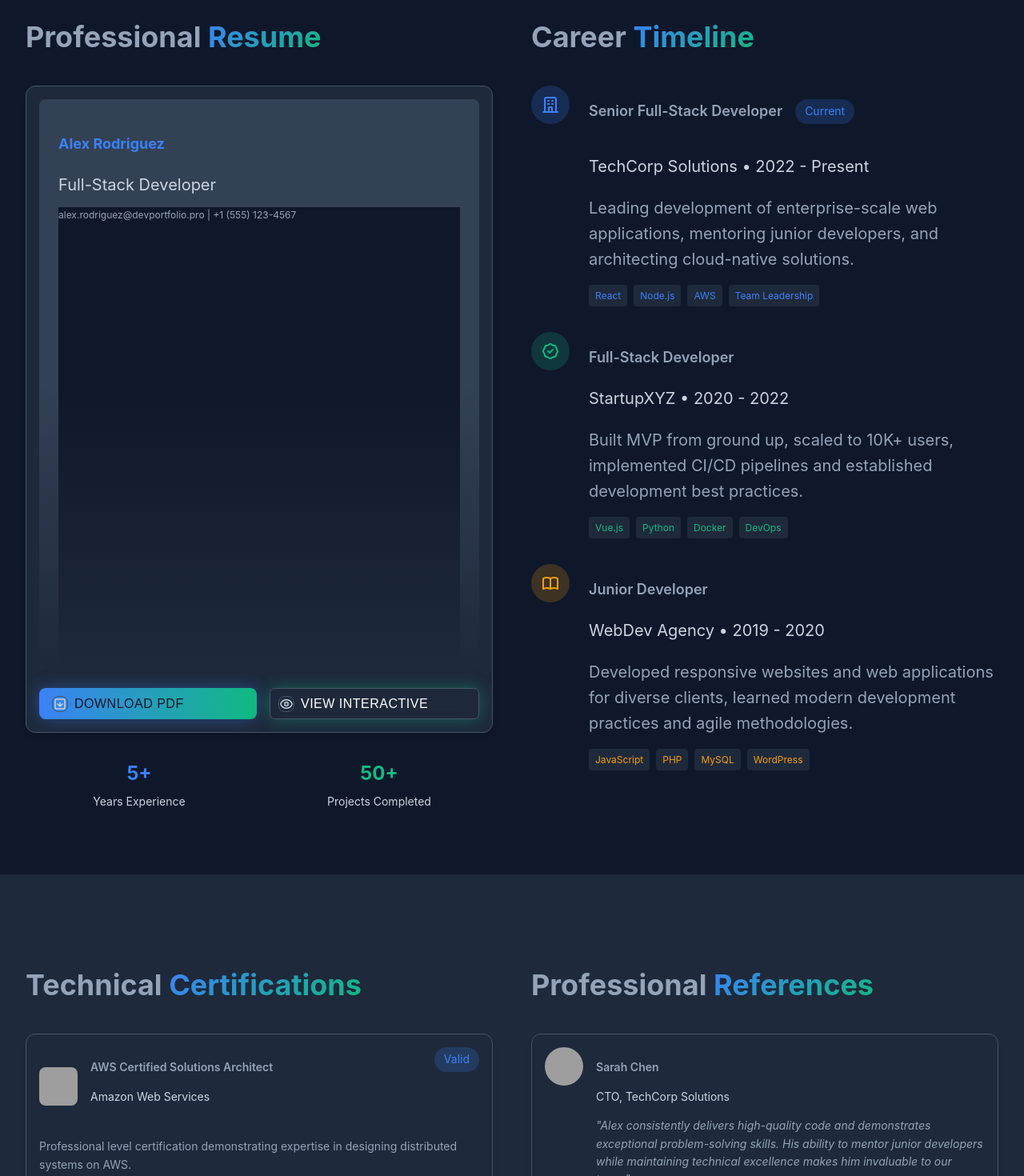
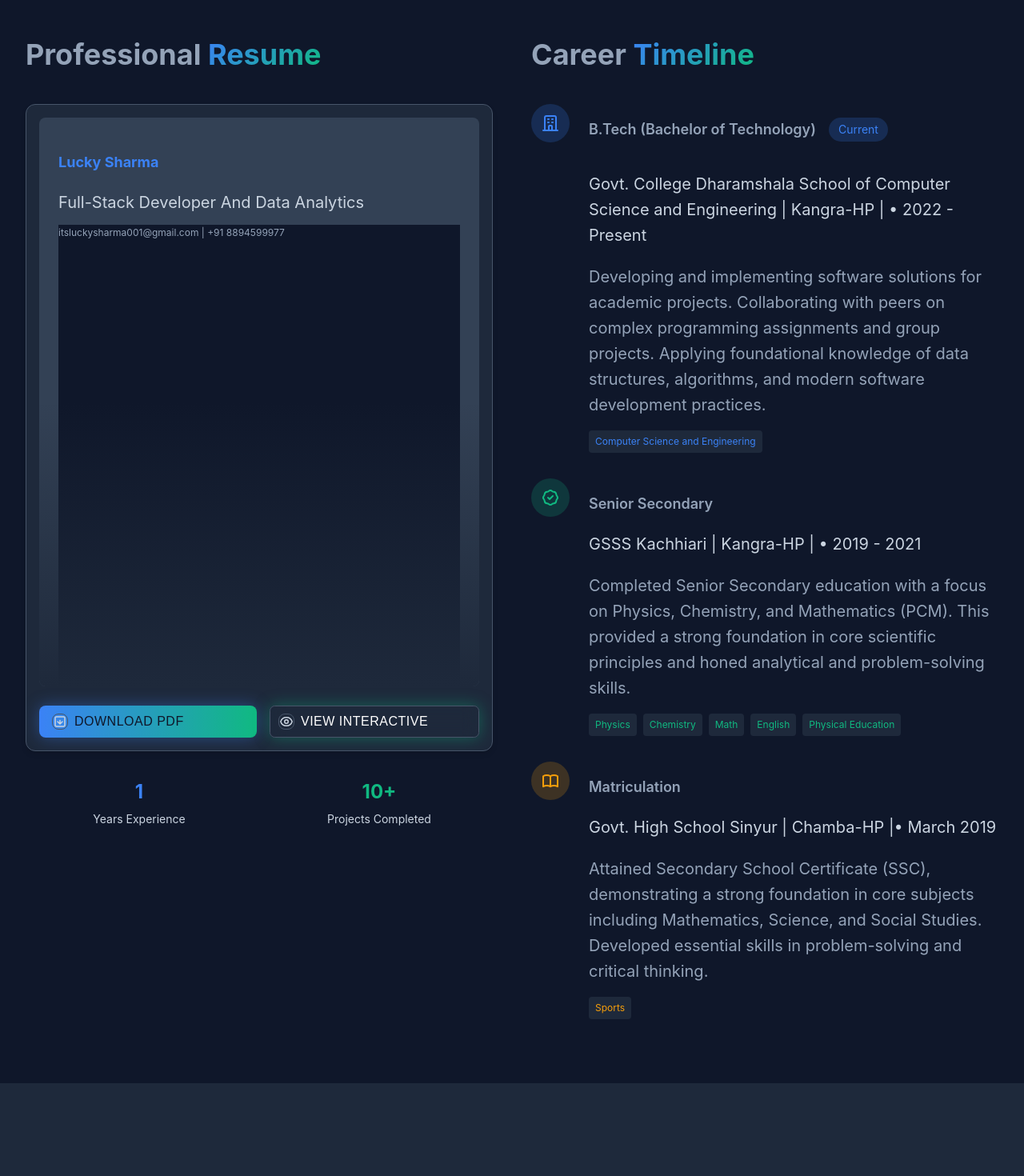
Before and after one commit to itsluckysharma01/Portfolio_Website, a React (Create React App) app: page /resume in a window 1280 px wide. Shown: the part 920-2390 px from the top of the page at 80% size. Built offline with nearby package versions, Linux system fonts and the light colour scheme; grey boxes are pictures that could not be loaded.

Commit message:
Add Resume

```diff
--- a/src/pages/resumeContact.jsx
+++ b/src/pages/resumeContact.jsx
@@ -45,8 +45,8 @@ const ResumeContact = () => {
   const downloadResume = () => {
     // Create a temporary link element
     const link = document.createElement('a');
-    link.href = 'data:application/pdf;base64,'; // In real implementation, this would be the actual PDF data
-    link.download = 'Alex_Rodriguez_Resume.pdf';
+    link.href = '/resume/Lucky_Sharma_Resume.pdf';  // In real implementation, this would be the actual PDF data
+    link.download = 'Lucky_Sharma_Resume.pdf';
     document.body.appendChild(link);
     link.click();
     document.body.removeChild(link);
@@ -167,7 +167,7 @@ const ResumeContact = () => {
                 <svg className="logo-icon" fill="currentColor" viewBox="0 0 24 24">
                   <path d="M12 2L2 7l10 5 10-5-10-5zM2 17l10 5 10-5M2 12l10 5 10-5"/>
                 </svg>
-                <span className="logo-text">DevPortfolio Pro</span>
+                <span className="logo-text">Lucky Sharma</span>
               </a>
             </div>
 
@@ -251,8 +251,8 @@ const ResumeContact = () => {
                   <div className="service-subtitle">Web Applications</div>
                 </div>
                 <div className="service-item">
-                  <div className="service-title secondary">Technical Consulting</div>
-                  <div className="service-subtitle">Architecture & Strategy</div>
+                  <div className="service-title secondary">Data Science and Analytics</div>
+                  <div className="service-subtitle">Data Analysis & Manipulation</div>
                 </div>
                 <div className="service-item">
                   <div className="service-title accent">Code Reviews</div>
@@ -279,22 +279,22 @@ const ResumeContact = () => {
                 <div className="resume-preview">
                   <div className="resume-content">
                     <div className="resume-header">
-                      <h3 className="resume-name">Alex Rodriguez</h3>
-                      <p className="resume-role">Full-Stack Developer</p>
-                      <p className="resume-contact">alex.rodriguez@devportfolio.pro | +1 (555) 123-4567</p>
+                      <h3 className="resume-name">Lucky Sharma</h3>
+                      <p className="resume-role">Full-Stack Developer And Data Analytics</p>
+                      <p className="resume-contact">itsluckysharma001@gmail.com | +91 8894599977</p>
                     </div>
                     <div className="resume-sections">
                       <div className="resume-section-item">
                         <h4 className="resume-section-title secondary">Experience</h4>
                         <div className="resume-section-content">
-                          <p>Senior Full-Stack Developer</p>
-                          <p>TechCorp Solutions (2022-Present)</p>
+                          <p>B.Tech Computer Science and Engineering</p>
+                          <p>Govt. College Dharamshala-HPTU (2022-Present)</p>
                         </div>
                       </div>
                       <div className="resume-section-item">
                         <h4 className="resume-section-title secondary">Skills</h4>
                         <div className="resume-section-content">
-                          <p>React, Node.js, Python, AWS...</p>
+                          <p>Computer Science Engineering</p>
                         </div>
                       </div>
                     </div>
@@ -322,11 +322,11 @@ const ResumeContact = () => {
               {/* Quick Stats */}
               <div className="stats-grid">
                 <div className="stat-item">
-                  <div className="stat-number primary">5+</div>
+                  <div className="stat-number primary">1</div>
                   <div className="stat-label">Years Experience</div>
                 </div>
                 <div className="stat-item">
-                  <div className="stat-number secondary">50+</div>
+                  <div className="stat-number secondary">10+</div>
                   <div className="stat-label">Projects Completed</div>
                 </div>
               </div>
@@ -348,16 +348,13 @@ const ResumeContact = () => {
                   </div>
                   <div className="timeline-content">
                     <div className="timeline-header">
-                      <h3 className="timeline-title">Senior Full-Stack Developer</h3>
+                      <h3 className="timeline-title">B.Tech (Bachelor of Technology)</h3>
                       <span className="timeline-badge primary">Current</span>
                     </div>
-                    <p className="timeline-company">TechCorp Solutions • 2022 - Present</p>
-                    <p className="timeline-description">Leading development of enterprise-scale web applications, mentoring junior developers, and architecting cloud-native solutions.</p>
+                    <p className="timeline-company">Govt. College Dharamshala School of Computer Science and Engineering | Kangra-HP | • 2022 - Present</p>
+                    <p className="timeline-description">Developing and implementing software solutions for academic projects. Collaborating with peers on complex programming assignments and group projects. Applying foundational knowledge of data structures, algorithms, and modern software development practices.</p>
                     <div className="timeline-tags">
-                      <span className="tag primary">React</span>
-                      <span className="tag primary">Node.js</span>
-                      <span className="tag primary">AWS</span>
-                      <span className="tag primary">Team Leadership</span>
+                      <span className="tag primary">Computer Science and Engineering</span>
                     </div>
                   </div>
                 </div>
@@ -370,14 +367,16 @@ const ResumeContact = () => {
                     </svg>
                   </div>
                   <div className="timeline-content">
-                    <h3 className="timeline-title">Full-Stack Developer</h3>
-                    <p className="timeline-company">StartupXYZ • 2020 - 2022</p>
-                    <p className="timeline-description">Built MVP from ground up, scaled to 10K+ users, implemented CI/CD pipelines and established development best practices.</p>
+                    <h3 className="timeline-title">Senior Secondary</h3>
+                    <p className="timeline-company">GSSS Kachhiari | Kangra-HP | • 2019 - 2021</p>
+                    <p className="timeline-description">Completed Senior Secondary education with a focus on Physics, Chemistry, and Mathematics (PCM). This provided a strong foundation in core scientific principles and honed analytical and problem-solving skills.</p>
                     <div className="timeline-tags">
-                      <span className="tag secondary">Vue.js</span>
-                      <span className="tag secondary">Python</span>
-                      <span className="tag secondary">Docker</span>
-                      <span className="tag secondary">DevOps</span>
+                      <span className="tag secondary">Physics</span>
+                      <span className="tag secondary">Chemistry</span>
+                      <span className="tag secondary">Math</span>
+                      <span className="tag secondary">English</span>
+                      <span className="tag secondary">Physical Education</span>
+
                     </div>
                   </div>
                 </div>
@@ -390,14 +389,12 @@ const ResumeContact = () => {
                     </svg>
                   </div>
                   <div className="timeline-content">
-                    <h3 className="timeline-title">Junior Developer</h3>
-                    <p className="timeline-company">WebDev Agency • 2019 - 2020</p>
-                    <p className="timeline-description">Developed responsive websites and web applications for diverse clients, learned modern development practices and agile methodologies.</p>
+                    <h3 className="timeline-title">Matriculation</h3>
+                    <p className="timeline-company">Govt. High School Sinyur | Chamba-HP |• March 2019</p>
+                    <p className="timeline-description">Attained Secondary School Certificate (SSC), demonstrating a strong foundation in core subjects including Mathematics, Science, and Social Studies. Developed essential skills in problem-solving and critical thinking.</p>
                     <div className="timeline-tags">
-                      <span className="tag accent">JavaScript</span>
-                      <span className="tag accent">PHP</span>
-                      <span className="tag accent">MySQL</span>
-                      <span className="tag accent">WordPress</span>
+                      <span className="tag accent">Sports</span>
+
                     </div>
                   </div>
                 </div>
```
Also changed, not shown: 1 other file (tests, documents, lock files or other folders).
